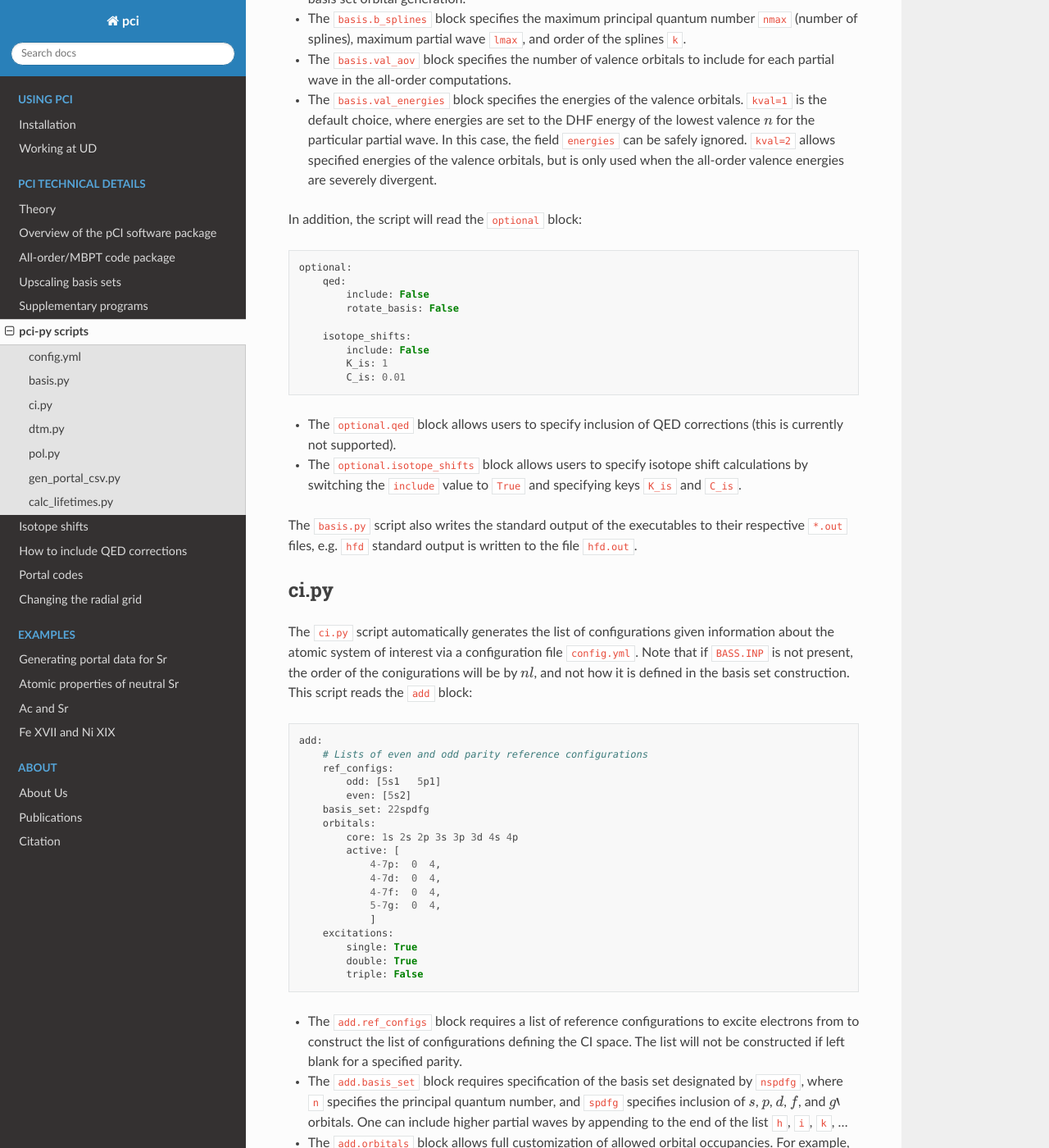
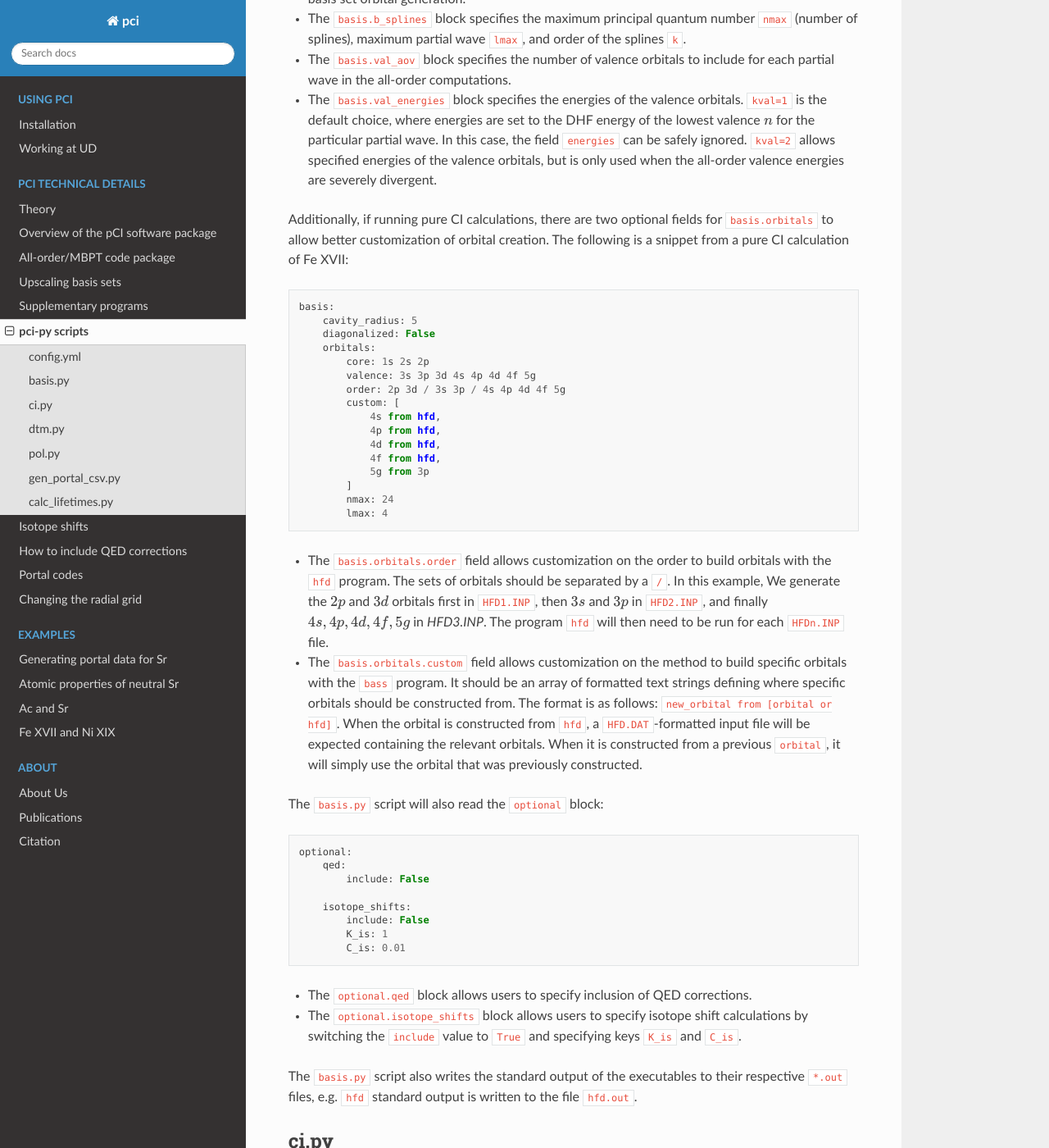
Before and after one commit to ud-pci/pCI, a Sphinx documentation site: the page built from docs/pci-py.rst, in a window 1280 px wide and 1400 px high, scrolled down 2892 px. Shown: the whole window at 82% size. Built offline with Sphinx 7.4.7 and the Read the Docs theme 3.1.0, drawn with Linux system fonts in a browser that asks for light colours.

Commit message:
add details of orbitals order and custom fields

```diff
--- a/docs/pci-py.rst
+++ b/docs/pci-py.rst
@@ -109,21 +109,44 @@
 * The ``basis.val_aov`` block specifies the number of valence orbitals to include for each partial wave in the all-order computations.
 * The ``basis.val_energies`` block specifies the energies of the valence orbitals. ``kval=1`` is the default choice, where energies are set to the DHF energy of the lowest valence :math:`n` for the particular partial wave. In this case, the field ``energies`` can be safely ignored. ``kval=2`` allows specified energies of the valence orbitals, but is only used when the all-order valence energies are severely divergent.
 
-In addition, the script will read the ``optional`` block:
+Additionally, if running pure CI calculations, there are two optional fields for ``basis.orbitals`` to allow better customization of orbital creation. The following is a snippet from a pure CI calculation of Fe XVII:
+
+.. code-block::
+
+    basis:
+        cavity_radius: 5
+        diagonalized: False
+        orbitals:
+            core: 1s 2s 2p
+            valence: 3s 3p 3d 4s 4p 4d 4f 5g
+            order: 2p 3d / 3s 3p / 4s 4p 4d 4f 5g
+            custom: [
+                4s from hfd,
+                4p from hfd,
+                4d from hfd,
+                4f from hfd,
+                5g from 3p
+            ]
+            nmax: 24
+            lmax: 4
+
+* The ``basis.orbitals.order`` field allows customization on the order to build orbitals with the ``hfd`` program. The sets of orbitals should be separated by a ``/``. In this example, We generate the :math:`2p` and :math:`3d` orbitals first in ``HFD1.INP``, then :math:`3s` and :math:`3p` in ``HFD2.INP``, and finally :math:`4s,4p,4d,4f,5g` in `HFD3.INP`. The program ``hfd`` will then need to be run for each ``HFDn.INP`` file.
+* The ``basis.orbitals.custom`` field allows customization on the method to build specific orbitals with the ``bass`` program. It should be an array of formatted text strings defining where specific orbitals should be constructed from. The format is as follows: ``new_orbital from [orbital or hfd]``. When the orbital is constructed from ``hfd``, a ``HFD.DAT``-formatted input file will be expected containing the relevant orbitals. When it is constructed from a previous ``orbital``, it will simply use the orbital that was previously constructed.
+
+The ``basis.py`` script will also read the ``optional`` block:
 
 .. code-block::
 
     optional:
         qed:
             include: False
-            rotate_basis: False
 
         isotope_shifts:
             include: False
             K_is: 1
             C_is: 0.01
 
-* The ``optional.qed`` block allows users to specify inclusion of QED corrections (this is currently not supported).
+* The ``optional.qed`` block allows users to specify inclusion of QED corrections.
 * The ``optional.isotope_shifts`` block allows users to specify isotope shift calculations by switching the ``include`` value to ``True`` and specifying keys ``K_is`` and ``C_is``.
 
 The ``basis.py`` script also writes the standard output of the executables to their respective ``*.out`` files, e.g. ``hfd`` standard output is written to the file ``hfd.out``.
```
